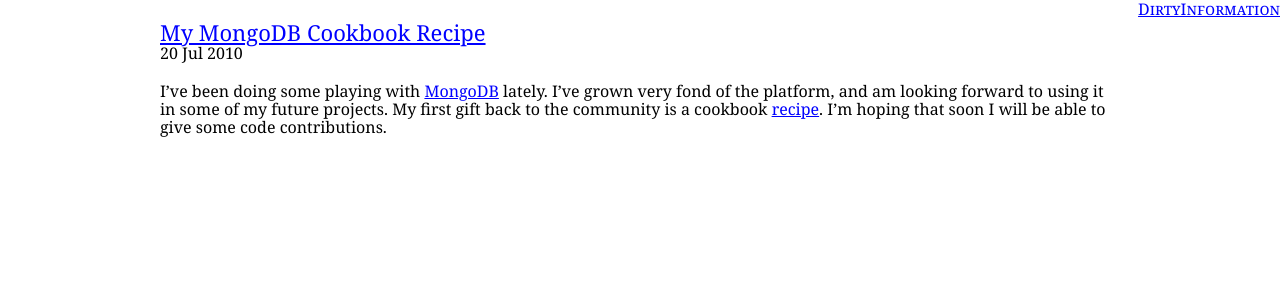
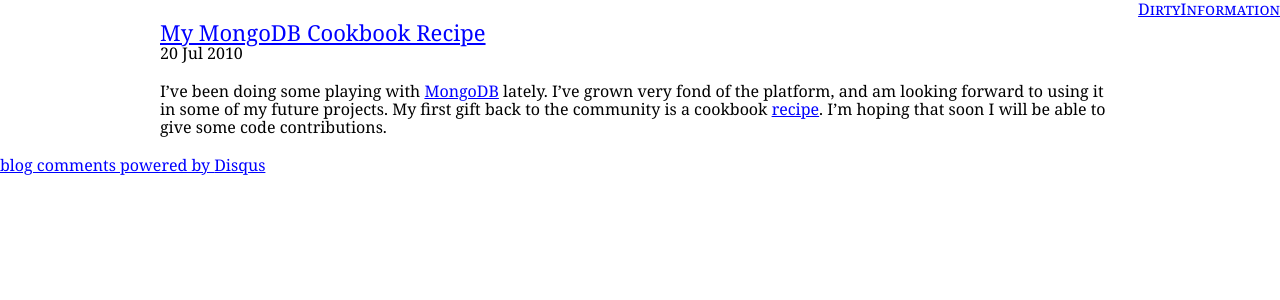
Before and after one commit to adkron/dirtyinformation.com, a Jekyll site: the page built from _posts/2010-7-20-my-mongodb-cookbook-recipe.markdown, in a window 1280 px wide. Shown: the top 300 px of the page. Built offline with Jekyll 4.4.1, drawn with Linux system fonts in a browser that asks for light colours; comment, search, counter and statistics services are not loaded; some of the changed lines change nothing that is shown.

Commit message:
adds disqus

```diff
--- /dev/null
+++ b/_includes/disqus.html
@@ -0,0 +1,16 @@
+<div id="disqus_thread"></div>
+<script type="text/javascript">
+  /* * * CONFIGURATION VARIABLES: EDIT BEFORE PASTING INTO YOUR WEBPAGE * * */
+var disqus_shortname = 'dirtyinformation'; // required: replace example with your forum shortname
+var disqus_identifier = '{ page.title }';
+var disqus_url = '{ page.url }';
+
+/* * * DON'T EDIT BELOW THIS LINE * * */
+(function() {
+ var dsq = document.createElement('script'); dsq.type = 'text/javascript'; dsq.async = true;
+ dsq.src = 'http://' + disqus_shortname + '.disqus.com/embed.js';
+ (document.getElementsByTagName('head')[0] || document.getElementsByTagName('body')[0]).appendChild(dsq);
+ })();
+</script>
+<noscript>Please enable JavaScript to view the <a href="http://disqus.com/?ref_noscript">comments powered by Disqus.</a></noscript>
+<a href="http://disqus.com" class="dsq-brlink">blog comments powered by <span class="logo-disqus">Disqus</span></a>
--- a/_layouts/post.html
+++ b/_layouts/post.html
@@ -16,6 +16,7 @@
         <time>{{ page.date | date_to_string }}</time>
         {{ content }}
       </div>
+      {% include disqus.html %}
     </div>
   </body>
 </html>
```
